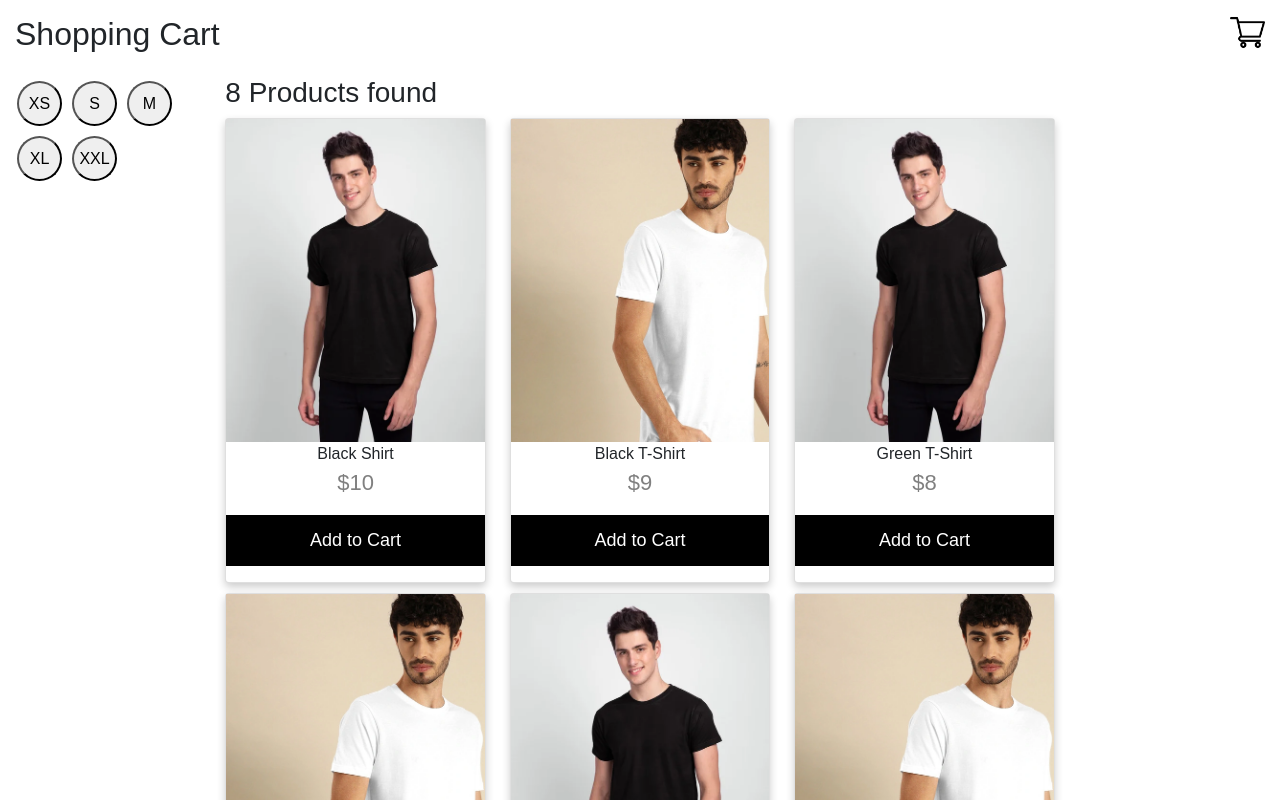
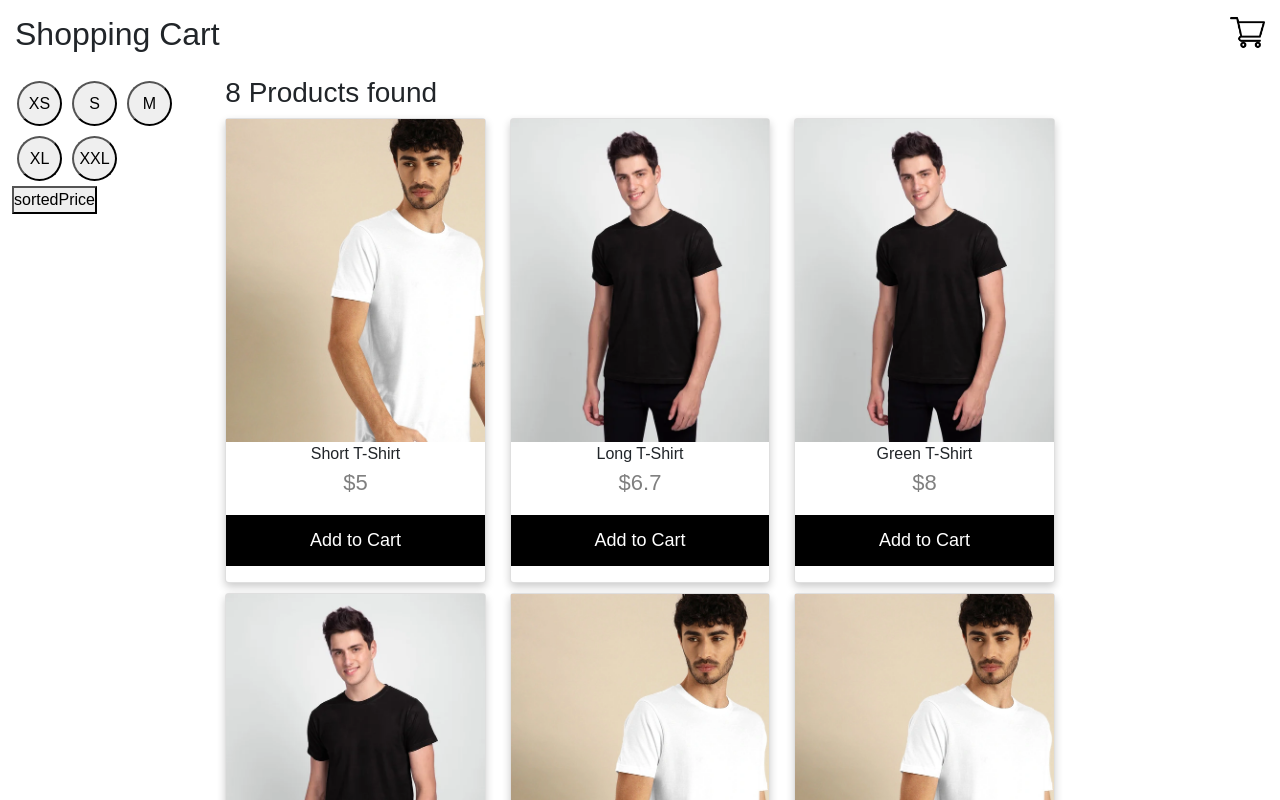
Before and after one commit to monukmodi/shopping-Cart, a React (Create React App) app: page / in a window 1280 px wide. Shown: the top 800 px of the page. Built offline with nearby package versions, Linux system fonts and the light colour scheme.

Commit message:
Update on Filter

```diff
--- a/src/App.js
+++ b/src/App.js
@@ -38,13 +38,17 @@ const App = () => {
     setData(updatedItems);
     setCount(countItems)
   }
-//   const sortedPrice = productItems.sort(function(a, b) {
-//     return parseFloat(a.price) - parseFloat(b.price);
-// });
+  const UpdatePrice = () => {
+    const sortedPrice = productItems.sort(function(a, b) {
+      return parseFloat(a.price) - parseFloat(b.price);
+  });
+  // setData(sortedPrice);
+  }
+
   return (
     <div>
       <Header cartItems={cartItems} removeFromCart={removeFromCart} handleAddProduct={handleAddProduct} />
-      <Products productItems={data} handleAddProduct={handleAddProduct} filterProductBySize={filterProductBySize} count={count}   />
+      <Products productItems={data} handleAddProduct={handleAddProduct} filterProductBySize={filterProductBySize} count={count} UpdatePrice={UpdatePrice}   />
     </div>
   )
 }
--- a/src/components/frontend/Products/index.js
+++ b/src/components/frontend/Products/index.js
@@ -1,16 +1,20 @@
 import React from 'react'
 import Products from './Products'
-const index = ({productItems,handleAddProduct,filterProductBySize,count}) => {
+const index = ({productItems,handleAddProduct,filterProductBySize,count,UpdatePrice}) => {
     return (
         <div className="row m-0">
             {/* {console.log("hjj",handleAddProduct)} */}
             <div className="col-md-2">
+                <div>
                 <button className="filter-button" onClick={() => filterProductBySize('XS')}>XS</button>
                 <button className="filter-button" onClick={() => filterProductBySize('S')}>S</button>
                 <button className="filter-button" onClick={() => filterProductBySize('M')}>M</button>
                 <button className="filter-button" onClick={() => filterProductBySize('XL')}>XL</button>
                 <button className="filter-button" onClick={() => filterProductBySize('XXL')}>XXL</button>
+                </div>
+                <button className="filter" onClick={UpdatePrice()}>sortedPrice</button>
             </div>
+
             <div className="col-md-8">
                 <Products productItems={productItems} handleAddProduct={handleAddProduct} count={count}/>
             </div>
```
